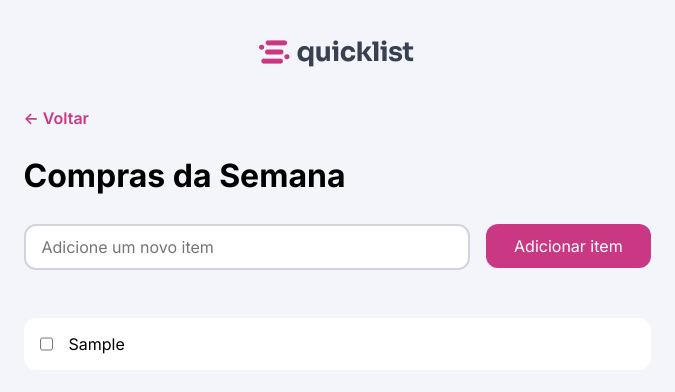
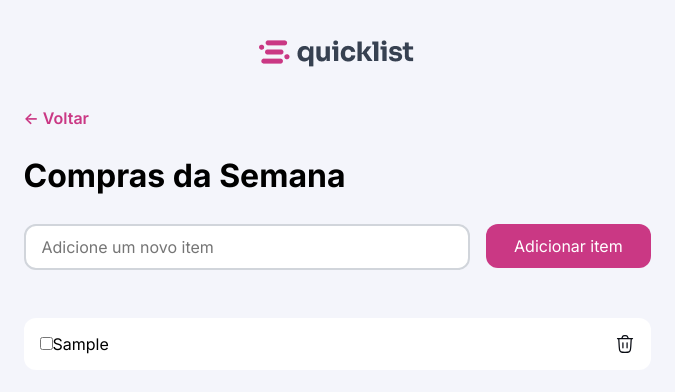
Before and after one commit to GustavoMiguelk/quicklist, a plain HTML site: page index.html in a window 1280 px wide. Both pictures are taken after typing "Sample" into the empty fields and a click on the button "Adicionar item". Shown: the full height of the page, 303-978 px from the left. Drawn offline with Linux system fonts and the light colour scheme.

Commit message:
Exclusão Finalizada

```diff
--- a/script.js
+++ b/script.js
@@ -19,14 +19,31 @@ form.addEventListener("submit", (event) => {
     // Criando os novos Elementos
     const newListItem = document.createElement("li")
     const checkItem = document.createElement("input")
+    const itemWrap = document.createElement("div")
+    const deleteItem = document.createElement("img")
+
+    // Adicionando a Imagem ao botão.
+    deleteItem.src = "./assets/trash.svg"
+
+    // Adicionando a classe a imagem.
+    deleteItem.classList.add("delete")
 
     // Definindo o Tipo do Input
     checkItem.type = "checkbox"
 
+    itemWrap.append(checkItem, newItem.value.trim())
+
     // Juntando os Elementos
-    newListItem.append(checkItem, newItem.value.trim())
+    newListItem.append(itemWrap, deleteItem)
     items.prepend(newListItem);
 
     // Redefinindo o valor do Input
     newItem.value = ""
 });
+
+// Exclui o item selecionado
+items.addEventListener("click", (event) => {
+    if(event.target.classList.contains("delete")){
+        event.target.closest("li").remove()
+    }
+})
--- a/style/article.css
+++ b/style/article.css
@@ -39,6 +39,7 @@ ul{
 
     & li{
         display: flex;
+        justify-content: space-between;
         gap: 1rem;
 
         padding: 1rem;
```
